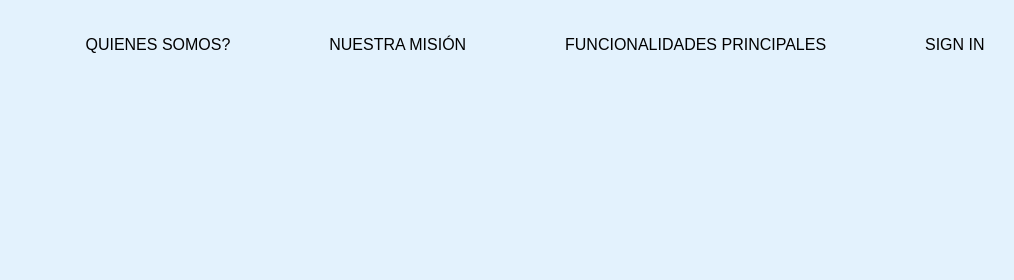
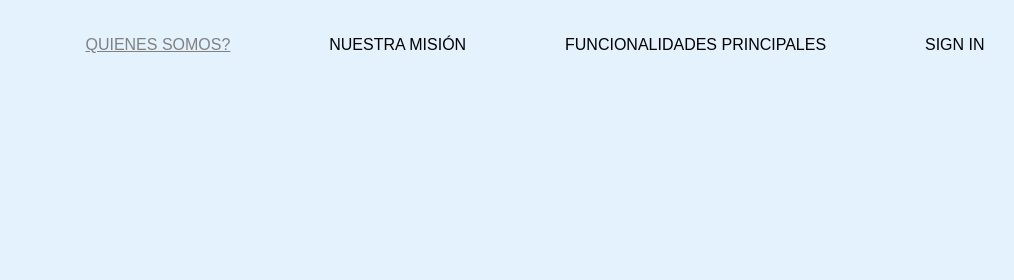
Before and after one commit to mata152dor55/AquaGestion, a website: page index.html in a window 1280 px wide. In both pictures the pointer is over the link "QUIENES SOMOS?". Shown: the top 280 px of the page, 266-1280 px from the left. Drawn offline with Linux system fonts and the light colour scheme; a web font is replaced by a local one.

Commit message:
Arreglo de error principal

```diff
--- a/styles.css
+++ b/styles.css
@@ -43,7 +43,7 @@ body {
   text-decoration: none;
 }
 
-.menu li a:hover {
+.opciones li a:hover {
   color: gray;
   text-decoration: underline;
 }
```
